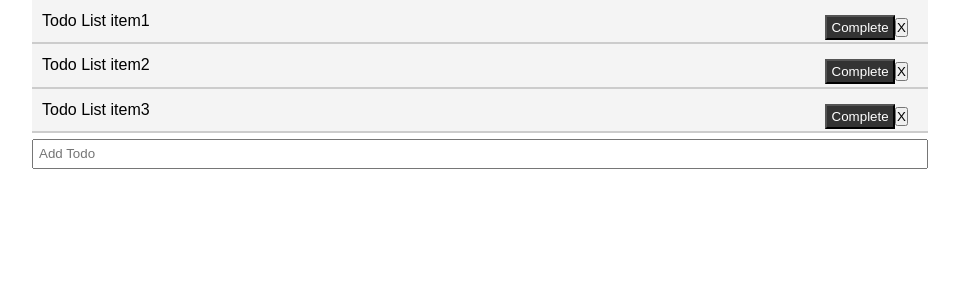
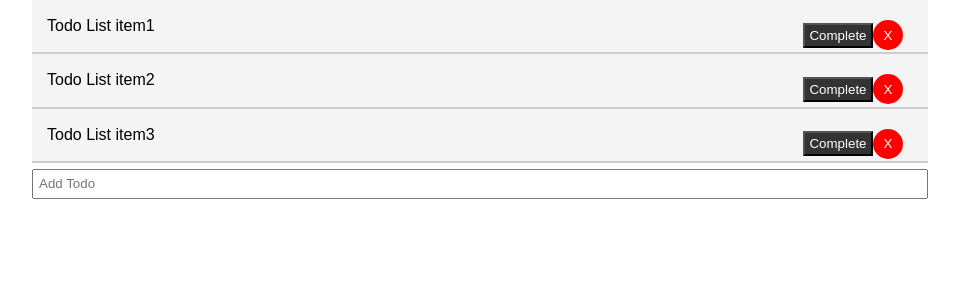
Before and after one commit to Kemosabe2911/TodoReactjs, a React (Create React App) app in the folder todohooks/: page / in a window 1280 px wide. Shown: the top 300 px of the page, without its empty margins (160-1119 px from the left). Built offline with nearby package versions, Linux system fonts and the light colour scheme.

Commit message:
Update css

```diff
--- a/todohooks/src/App.css
+++ b/todohooks/src/App.css
@@ -36,9 +36,22 @@ a{
   color: #ffffff;
 }
 
+.remove{
+  background-color: #ff0000;
+  color: #ffffff;
+  height: 30px;
+  width: 30px;
+  border-radius: 50%;
+  border: none;
+}
+.remove:hover{
+  background: #ffffff;
+  color: #ff0000;
+}
+
 .todo{
   background: #f4f4f4;
-  padding: 10px;
+  padding: 15px;
   border-bottom: 2px solid #ccc;
 }
 
--- a/todohooks/src/App.js
+++ b/todohooks/src/App.js
@@ -8,7 +8,7 @@ function Todo({todo, index, completeTodo, removeTodo}){
       {todo.text}
       <div className="btn-style">
           <button className="complete" onClick={() => completeTodo(index)}>Complete</button>
-          <button onClick={() => removeTodo(index)}>X</button>
+          <button className="remove" onClick={() => removeTodo(index)}>X</button>
       </div>
     </div>
   )
```
